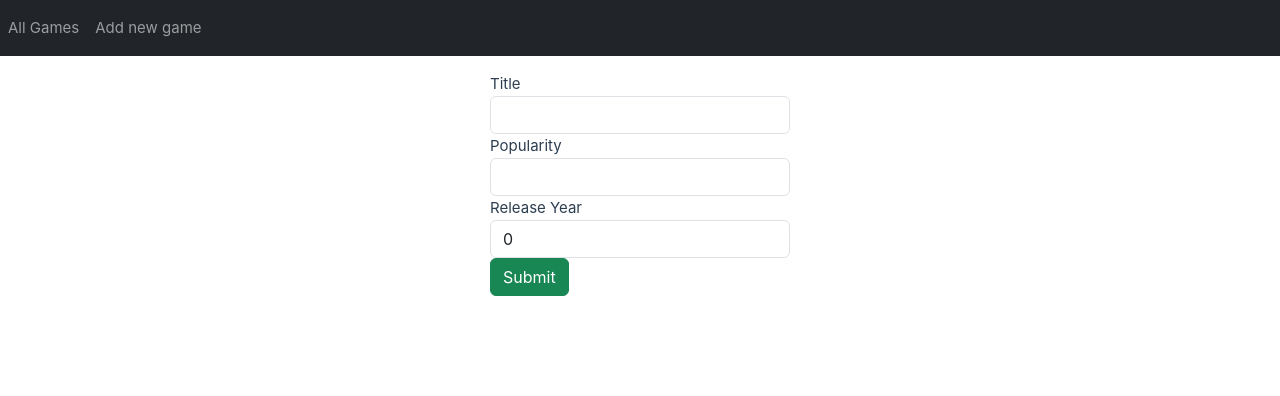
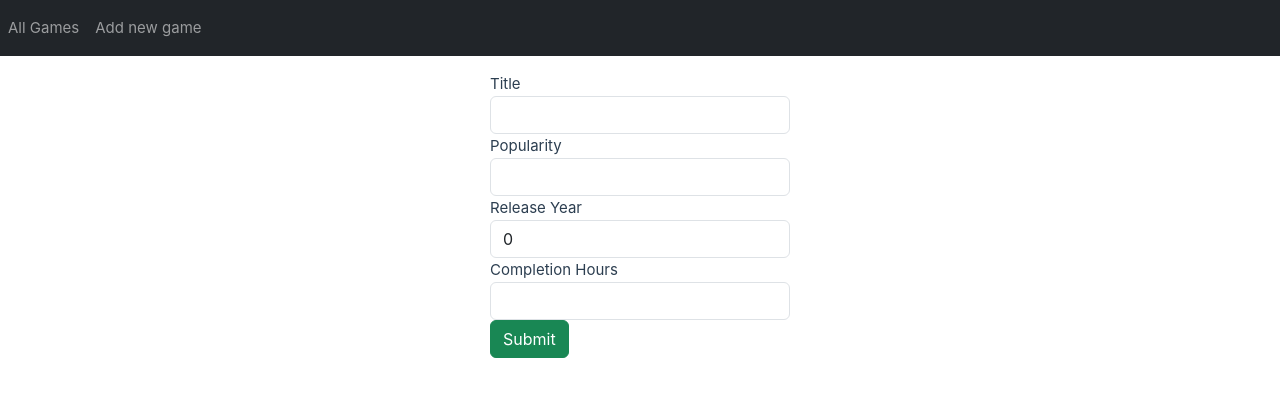
Before and after one commit to Temeculous/elder-scrolls-tracker-front, a Vue app: page /new in a window 1280 px wide. Shown: the top 396 px of the page. Built offline with nearby package versions, Linux system fonts and the light colour scheme.

Commit message:
form completion hours field

```diff
--- a/src/components/AddGame.vue
+++ b/src/components/AddGame.vue
@@ -31,6 +31,16 @@
           id="releaseYear"
           v-model="esgames.releaseYear"
           name="releaseYear"
+        />
+      </div>
+      <div class="form-group">
+        <label for="completionHours">Completion Hours</label>
+        <input
+          type="number"
+          class="form-control"
+          id="completionHours"
+          v-model="esgames.completionHours"
+          name="completionHour"
         />
       </div>
       <button @click="saveGame" class="btn btn-success">Submit</button>
```
